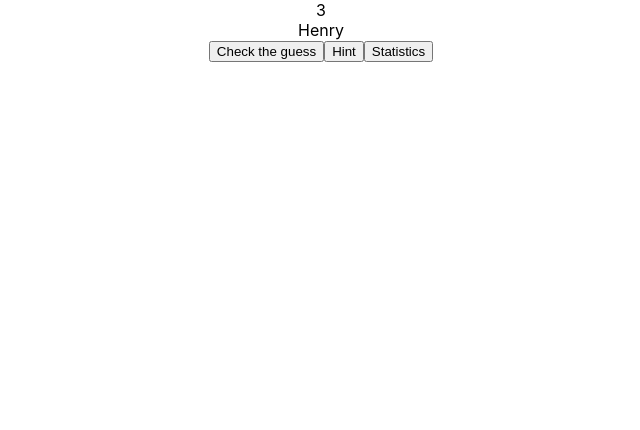
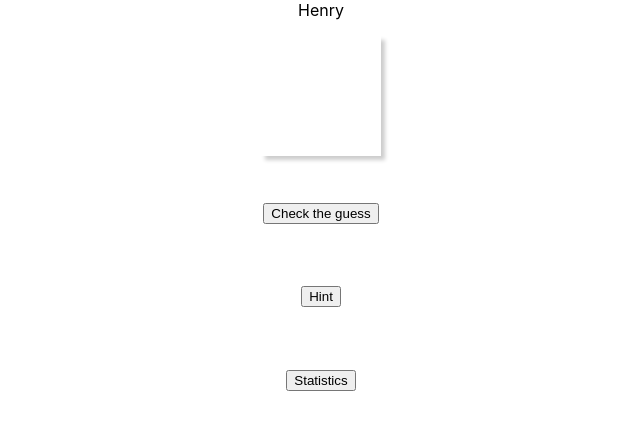
Before and after one commit to zdennisz/guess_tv_show_game, a React (Create React App) app: page / in a window 1280 px wide. Shown: the top 430 px of the page, without its empty margins (319-959 px from the left). Built offline with nearby package versions, Linux system fonts and the light colour scheme.

Commit message:
added basic letter input and restart game control

```diff
--- a/src/App.css
+++ b/src/App.css
@@ -1,38 +1,11 @@
 .App {
-  text-align: center;
+	text-align: center;
 }
 
-.App-logo {
-  height: 40vmin;
-  pointer-events: none;
+.button_container {
+	display: flex;
+	height: 250px;
+	flex-direction: column;
+	justify-content: space-around;
+	align-items: center;
 }
-
-@media (prefers-reduced-motion: no-preference) {
-  .App-logo {
-    animation: App-logo-spin infinite 20s linear;
-  }
-}
-
-.App-header {
-  background-color: #282c34;
-  min-height: 100vh;
-  display: flex;
-  flex-direction: column;
-  align-items: center;
-  justify-content: center;
-  font-size: calc(10px + 2vmin);
-  color: white;
-}
-
-.App-link {
-  color: #61dafb;
-}
-
-@keyframes App-logo-spin {
-  from {
-    transform: rotate(0deg);
-  }
-  to {
-    transform: rotate(360deg);
-  }
-}
--- a/src/App.tsx
+++ b/src/App.tsx
@@ -4,36 +4,63 @@ import TvShowName from "./components/TvShowName/TvShowName";
 import useKeyPress from "./components/hooks/useKeyPress";
 import Hint from "./components/Hint/Hint";
 import Statistics from "./components/Statistics/Statistics";
+import LettersInput from "./components/LettersInput/LettersInput";
 function App() {
 	const keyPress = useKeyPress();
 	const [lifePoints, setLifePoints] = useState(3);
 	const [score, setScore] = useState(0);
-	const isPartOfWord = "Henry";
+	const [gameOver, setGameOver] = useState(false);
+	const fullWord = "Henry";
+	const gussedWord = "Henry";
 	const [showHint, setShowHint] = useState(false);
 	const [showModal, setShowModal] = useState(false);
-	const [hintPressedAmount, setHitPressedAmount] = useState(0);
+	const [hintPressedAmount, setHintPressedAmount] = useState(0);
 
 	const checkGuessHandler = () => {
-		if (lifePoints > 0 && !isPartOfWord.includes(keyPress.key)) {
+		const isIncludes = fullWord.includes(keyPress.key);
+		if (!isIncludes && lifePoints === 1) {
+			setGameOver(true);
+		} else if (!isIncludes && lifePoints > 1) {
 			setLifePoints((state) => state - 1);
-		} else {
-			// Game over
 		}
+	};
+	const restartGameHandler = () => {
+		setGameOver(false);
+		setLifePoints(3);
+		setScore(0);
 	};
 
 	const showHintHandler = () => {
+		if (!showHint) {
+			setHintPressedAmount((state) => state + 1);
+		}
 		setShowHint((state) => !state);
 	};
+
 	const showStatisticsHandler = () => {
 		setShowModal((state) => !state);
 	};
+
+	console.log("keyPress.key", keyPress);
 	return (
 		<div className='App'>
-			{lifePoints}
+			{gameOver ? (
+				<>
+					<div>You have lost</div>
+					<button onClick={restartGameHandler}>Restart Game</button>
+				</>
+			) : (
+				<>
 					<TvShowName tvShowName={"Henry"} />
 					<div>
+						<LettersInput
+							selectedLetter={keyPress.key === " " ? " " : keyPress.key}
+						/>
+						<div className='button_container'>
 							<button onClick={checkGuessHandler}>Check the guess</button>
 							<button onClick={showHintHandler}>Hint</button>
+							<button onClick={showStatisticsHandler}>Statistics</button>
+						</div>
 						{showHint && <Hint hint={"bla bla some hint"} />}
 						{showModal && (
 							<Statistics
@@ -43,8 +70,9 @@ function App() {
 								onClose={showStatisticsHandler}
 							/>
 						)}
-				<button onClick={showStatisticsHandler}>Statistics</button>
 					</div>
+				</>
+			)}
 		</div>
 	);
 }
--- /dev/null
+++ b/src/components/LettersInput/LettersInput.css
@@ -0,0 +1,18 @@
+.letter_input {
+	min-height: 120px;
+	height: 120px;
+	width: 120px;
+	display: flex;
+	justify-content: center;
+	align-items: center;
+	font-weight: 700;
+	font-size: 64px;
+	box-shadow: 4px 4px 4px 0 rgba(0, 0, 0, 0.2);
+}
+.letter_input_container {
+	display: flex;
+	justify-content: center;
+	align-items: center;
+	margin-top: 16px;
+	margin-bottom: 16px;
+}
--- a/src/components/LettersInput/LettersInput.tsx
+++ b/src/components/LettersInput/LettersInput.tsx
@@ -1,5 +1,15 @@
-declare interface LettersInputProps {}
+import React from "react";
+import "./LettersInput.css";
+declare interface LettersInputProps {
+	selectedLetter: string;
+}
 
-const LettersInput = () => {};
+const LettersInput = ({ selectedLetter }: LettersInputProps) => {
+	return (
+		<div className='letter_input_container'>
+			<div className='letter_input'>{selectedLetter}</div>
+		</div>
+	);
+};
 
 export default LettersInput;
--- a/src/components/hooks/useKeyPress.tsx
+++ b/src/components/hooks/useKeyPress.tsx
@@ -5,7 +5,7 @@ declare interface useKeyPressProps {
 }
 
 const useKeyPress = (): useKeyPressProps => {
-	const [keyPressed, setKeyPressed] = useState({ key: "" });
+	const [keyPressed, setKeyPressed] = useState({ key: " " });
 
 	useEffect(() => {
 		const upHandler = (e: any) => {
```
Lines whose indentation alone changed are shown as unchanged.
